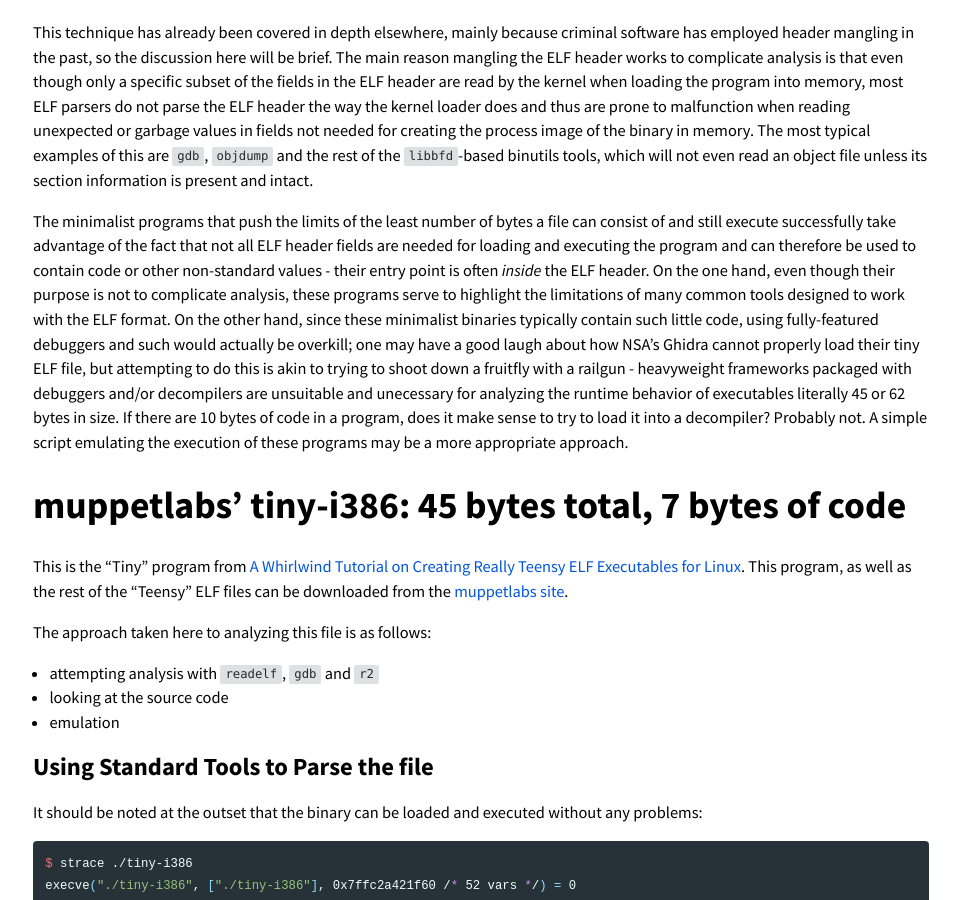
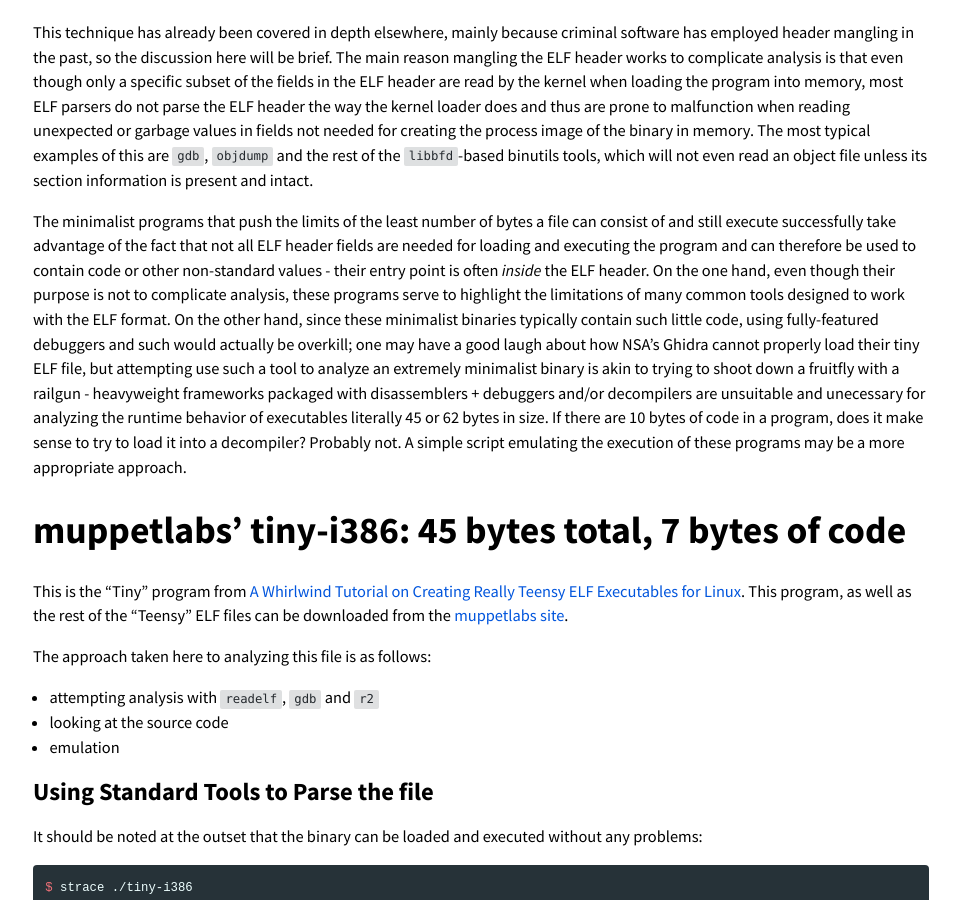
Before and after one commit to BinaryResearch/BinaryResearch.github.io, a Jekyll site: the page built from _posts/2019-09-17-Analyzing-ELF-Binaries-with-Malformed-Headers-Part-1-Emulating-Tiny-Programs.md, in a window 1280 px wide and 900 px high, scrolled down 894 px. Shown: the whole window, without its empty margins (159-1119 px from the left). Built offline with Jekyll 4.4.1, drawn with Linux system fonts in a browser that asks for light colours.

Commit message:
minor edits

```diff
--- a/_posts/2019-09-17-Analyzing-ELF-Binaries-with-Malformed-Headers-Part-1-Emulating-Tiny-Programs.md
+++ b/_posts/2019-09-17-Analyzing-ELF-Binaries-with-Malformed-Headers-Part-1-Emulating-Tiny-Programs.md
@@ -40,7 +40,8 @@ all ELF header fields are needed for loading and executing the program and can t
 On the one hand, even though their purpose is not to complicate
 analysis, these programs serve to highlight the limitations of many common tools designed to work with the ELF format. On the other hand, since these minimalist binaries
 typically contain such little code, using fully-featured debuggers and such would actually be overkill; one may have a good laugh about how NSA's Ghidra cannot
-properly load their tiny ELF file, but attempting to do this is akin to trying to shoot down a fruitfly with a railgun - heavyweight frameworks packaged with debuggers and/or
+properly load their tiny ELF file, but attempting use such a tool to analyze an extremely minimalist binary is akin to trying to shoot down a fruitfly with a railgun - heavyweight
+frameworks packaged with disassemblers + debuggers and/or
 decompilers are unsuitable and unecessary for analyzing the runtime behavior of executables literally 45 or 62 bytes in size. If there are 10 bytes of code in a program,
 does it make sense to try to load it into a decompiler? Probably not. A simple script emulating the execution of these programs may be a more appropriate approach.
 
```
